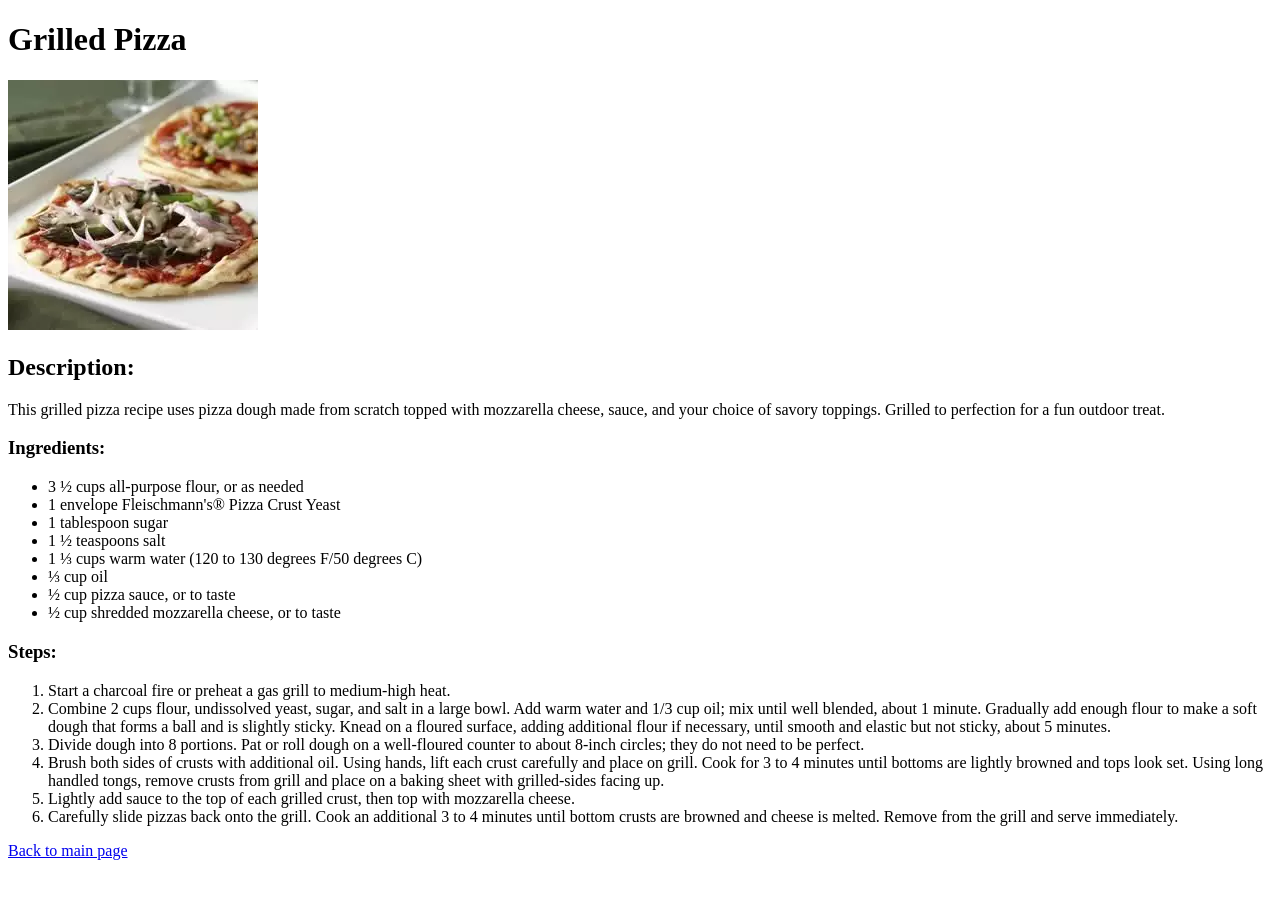
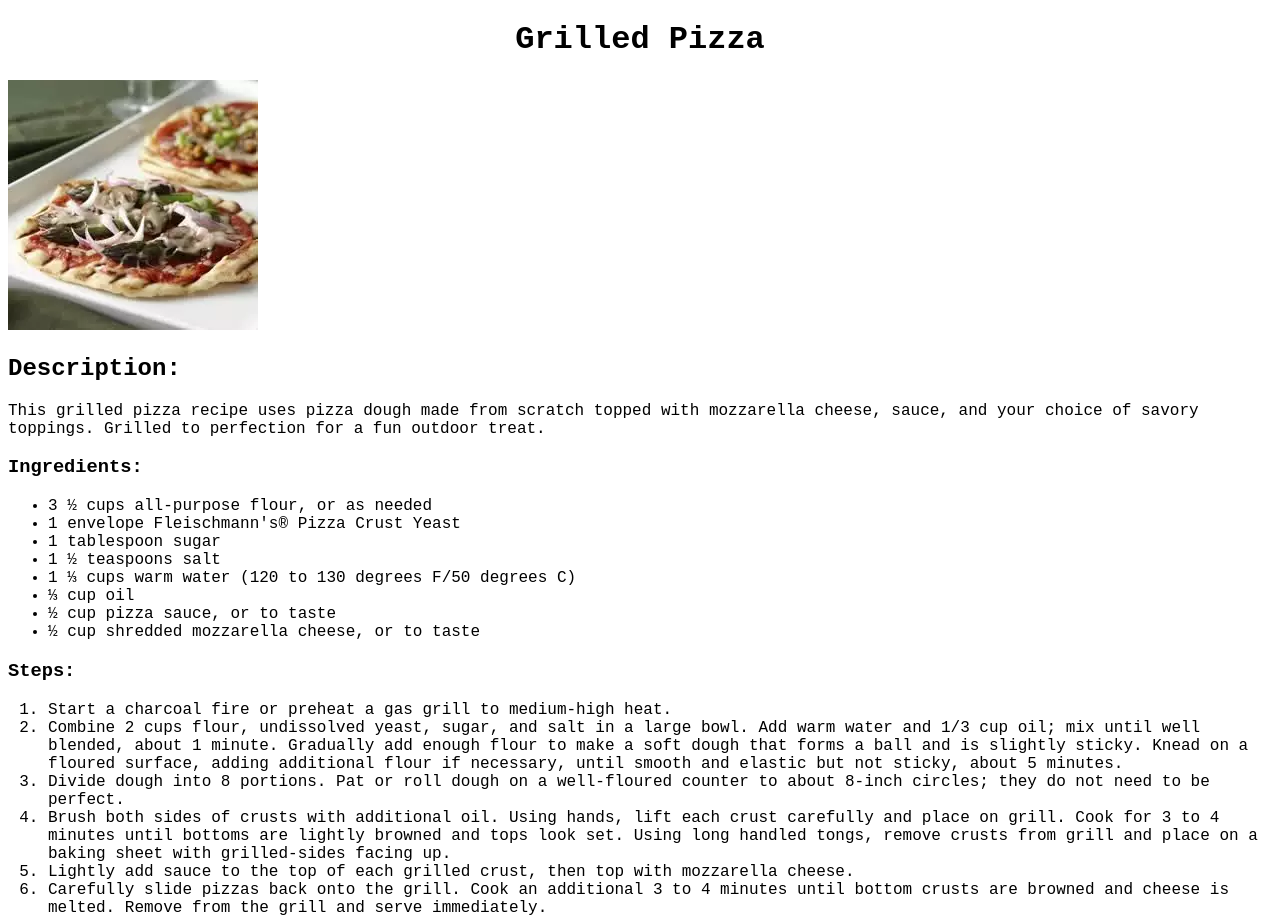
Before and after one commit to ArqamWaheed/odin-recipes, a plain HTML site: page recipes/Grilled-pizza.html in a window 1280 px wide. Shown: the top 920 px of the page. Before the commit the page ends 868 px from the top, so only its background shows below. Drawn offline with Linux system fonts and the light colour scheme.

Commit message:
CSS Basics
Learnt CSS Fundamentals and integrated them.

```diff
--- a/recipes/Grilled-pizza.html
+++ b/recipes/Grilled-pizza.html
@@ -3,11 +3,12 @@
     <head>
         <meta charset="UTF-8">
         <title>Grilled Pizza</title>
+        <link rel="stylesheet" href="../styles.css" />
     </head>
 
 
     <body>
-        <h1>Grilled Pizza</h1>
+        <h1 class="centered">Grilled Pizza</h1>
         <img src = "../images/Grilled-Pizza.webp" alt = "Image of Slow Grilled Pizza" />
         <h2>Description:</h2>
         <p> This grilled pizza recipe uses pizza dough made from scratch topped with mozzarella cheese, sauce, and your choice of savory toppings. Grilled to perfection for a fun outdoor treat.</p>
--- /dev/null
+++ b/styles.css
@@ -0,0 +1,7 @@
+.centered {
+    text-align: center;
+}
+
+body {
+    font-family: 'Courier New', Courier, monospace;
+}
```
Also changed, not shown: index.html (+2 -1 lines), recipes/BBQ-Steak.html (+2 -1 lines), recipes/Slow-Cooker-Stuffing.html (+2 -1 lines).
